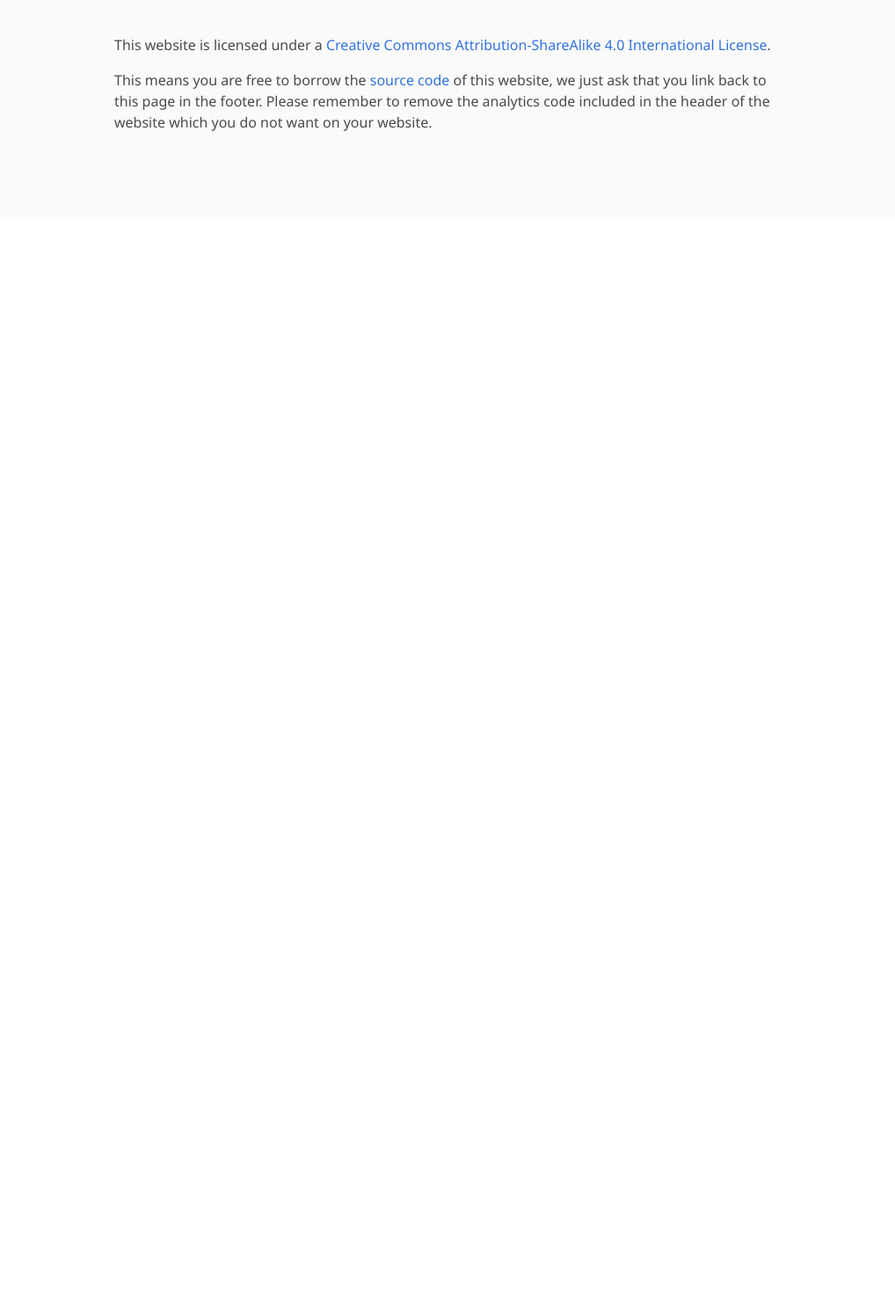
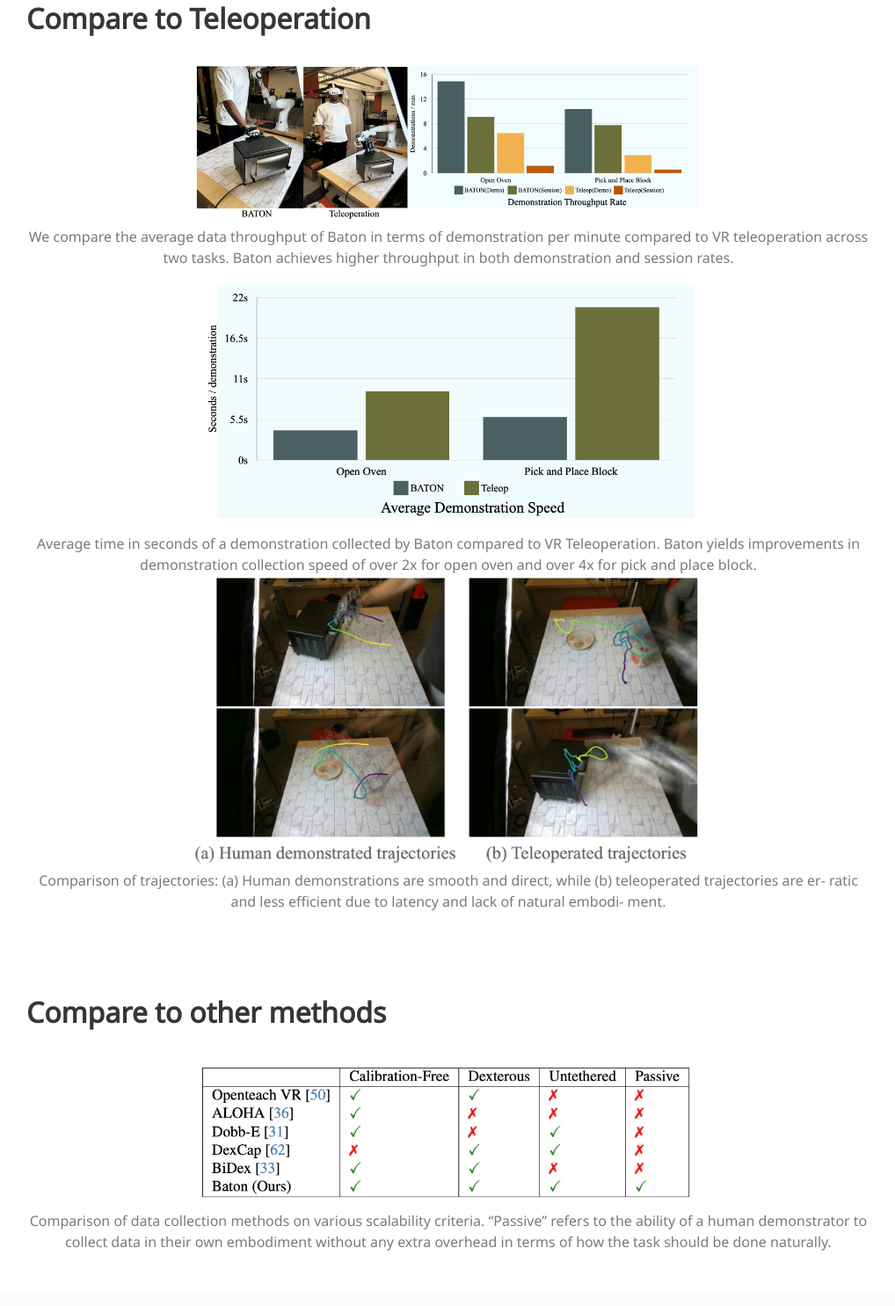
Before and after one commit to baton-scaling/baton-scaling.github.io, a plain HTML site: page index.html in a window 1280 px wide. Shown: the part 5047-6532 px from the top of the page at 88% size, without its empty margins (130-1148 px from the left). Before the commit the page ends 5294 px from the top, so only its background shows below. Drawn offline with nearby package versions, Linux system fonts and the light colour scheme; some icons are missing; a web font is replaced by a local one.

Commit message:
added extra images

```diff
--- a/index.html
+++ b/index.html
@@ -119,7 +119,7 @@
           <div class="content">
             <h2 style="margin-bottom: 1em ;" class="title is-3">Closed-loop Policy</h2>
             <div class="has-text-centered">
-                <img src="./static/images/closed_loop_policy.jpg" alt="Hardware Setup" style="max-width: 60%; height: auto;">
+                <img src="./static/images/closed_loop_policy.jpg" alt="Close-loop Policy" style="max-width: 60%; height: auto;">
                 <p class="is-size-6 has-text-grey">The state representation is a concatenation of end-effector and object keypoints. The end-effector keypoints
                   are the 3D coordinates of the index, middle, ring, and thumb fingers. The object keypoints are a set of 2D pixels, mapped to starting frames
                   with a correspondence model and to subsequent frames with a point tracker model, then unprojected into 3D. A queue of past states is fed
@@ -138,7 +138,7 @@
           <div class="content">
             <h2 style="margin-bottom: 1em ;" class="title is-3">From Human to Robot</h2>
             <div class="has-text-centered">
-                <img src="./static/images/tasks.png" alt="Hardware Setup" style="max-width: 60%; height: auto;">
+                <img src="./static/images/tasks.png" alt="From Human to Robot" style="max-width: 60%; height: auto;">
                 <p class="is-size-6 has-text-grey">Human demonstrations compared to successful robot policy rollouts on our three manipulation tasks:
                   picking and placing block, collecting balls in basket, and opening oven.</p>
             </div>
@@ -238,7 +238,7 @@
           <div class="content">
             <h2 style="margin-bottom: 1em ;" class="title is-3">Scaling Laws</h2>
             <div class="has-text-centered">
-                <img src="./static/images/ovenscaling.png" alt="Hardware Setup" style="max-width: 60%; height: auto;">
+                <img src="./static/images/ovenscaling.png" alt="Scaling Laws" style="max-width: 60%; height: auto;">
                 <p class="is-size-6 has-text-grey">We show scaling laws in terms of success rate increases
                   per unit of human hours. Baton increases in robustness with more
                   data motivating the need for a highly scalable data collection.</p>
@@ -254,11 +254,60 @@
       <div class = "columns is-centered">
         <div class="column is-full-width">
           <div class="content">
+            <h2 style="margin-bottom: 1em ;" class="title is-3">Results</h2>
+            <div class="has-text-centered">
+                <img src="./static/images/task_success_rate.jpg" alt="Success rate" style="max-width: 60%; height: auto;">
+                <p class="is-size-6 has-text-grey">Success rate across tasks, evaluated on novel object poses
+                  unseen in training. Each model was trained on demos from 90
+                  minutes of data collection per task..</p>
+            </div>
+          </div>
+        </div>
+      </div>
+    </div>
+  </section>
+
+  <section class="section">
+    <div class = "container is-max-desktop">
+      <div class = "columns is-centered">
+        <div class="column is-full-width">
+          <div class="content">
             <h2 style="margin-bottom: 1em ;" class="title is-3">Compare to Teleoperation</h2>
             <div class="has-text-centered">
-                <img src="./static/images/demorate.png" alt="Hardware Setup" style="max-width: 60%; height: auto;">
+                <img src="./static/images/demorate.png" alt="Compare to Teleoperation" style="max-width: 60%; height: auto;">
                 <p class="is-size-6 has-text-grey">We compare the average data throughput of Baton in terms of demonstration per minute compared to VR teleoperation across
                   two tasks. Baton achieves higher throughput in both demonstration and session rates.</p>
+            </div>
+            <div class="has-text-centered">
+              <img src="./static/images/demotime.png" alt="Compare to Teleoperation" style="max-width: 60%; height: auto;">
+              <p class="is-size-6 has-text-grey">Average time in seconds of a demonstration collected by
+                Baton compared to VR Teleoperation. Baton yields improvements
+                in demonstration collection speed of over 2x for open oven and
+                over 4x for pick and place block.</p>
+            </div>
+            <div class="has-text-centered">
+              <img src="./static/images/trajectory.jpg" alt="Compare to Teleoperation" style="max-width: 60%; height: auto;">
+              <p class="is-size-6 has-text-grey">Comparison of trajectories: (a) Human demonstrations
+                are smooth and direct, while (b) teleoperated trajectories are er-
+                ratic and less efficient due to latency and lack of natural embodi-
+                ment.</p>
+            </div>
+          </div>
+        </div>
+      </div>
+    </div>
+  </section>
+
+  <section class="section">
+    <div class = "container is-max-desktop">
+      <div class = "columns is-centered">
+        <div class="column is-full-width">
+          <div class="content">
+            <h2 style="margin-bottom: 1em ;" class="title is-3">Compare to other methods</h2>
+            <div class="has-text-centered">
+                <img src="./static/images/compare_methods.jpg" alt="Compare to other methods" style="max-width: 60%; height: auto;">
+                <p class="is-size-6 has-text-grey">Comparison of data collection methods on various scalability criteria. “Passive” refers to the ability of a human demonstrator to
+                  collect data in their own embodiment without any extra overhead in terms of how the task should be done naturally.</p>
             </div>
           </div>
         </div>
```
Also changed, not shown: static/images/compare_methods.jpg (added), static/images/task_success_rate.jpg (added), static/images/trajectory.jpg (added), 3 other files.
